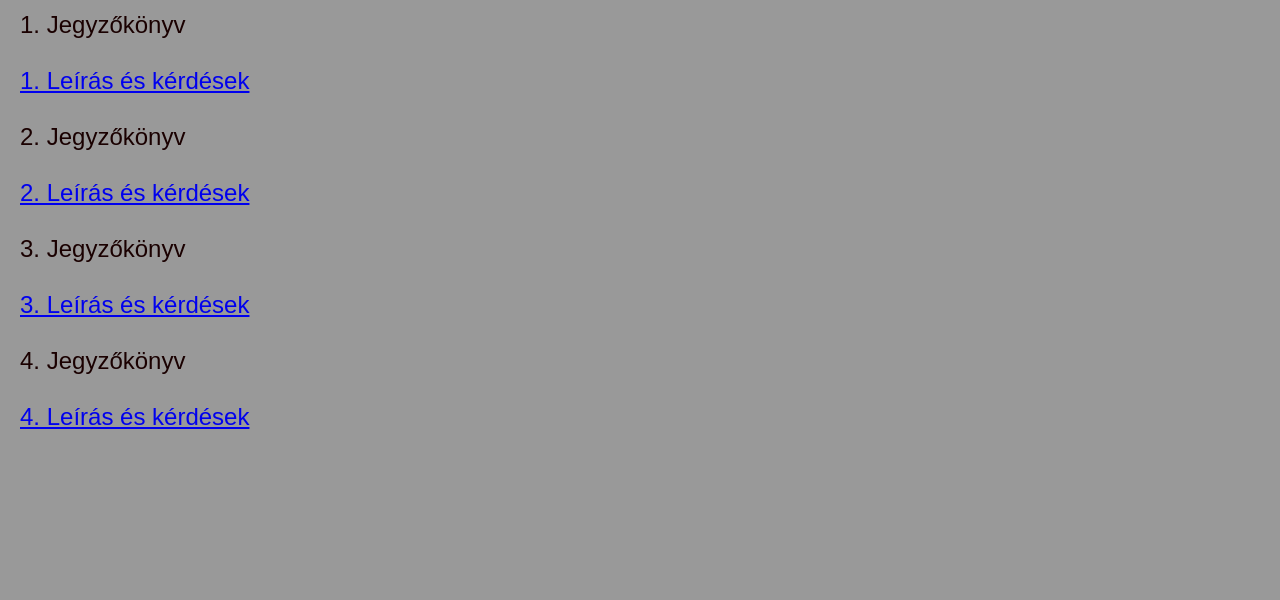
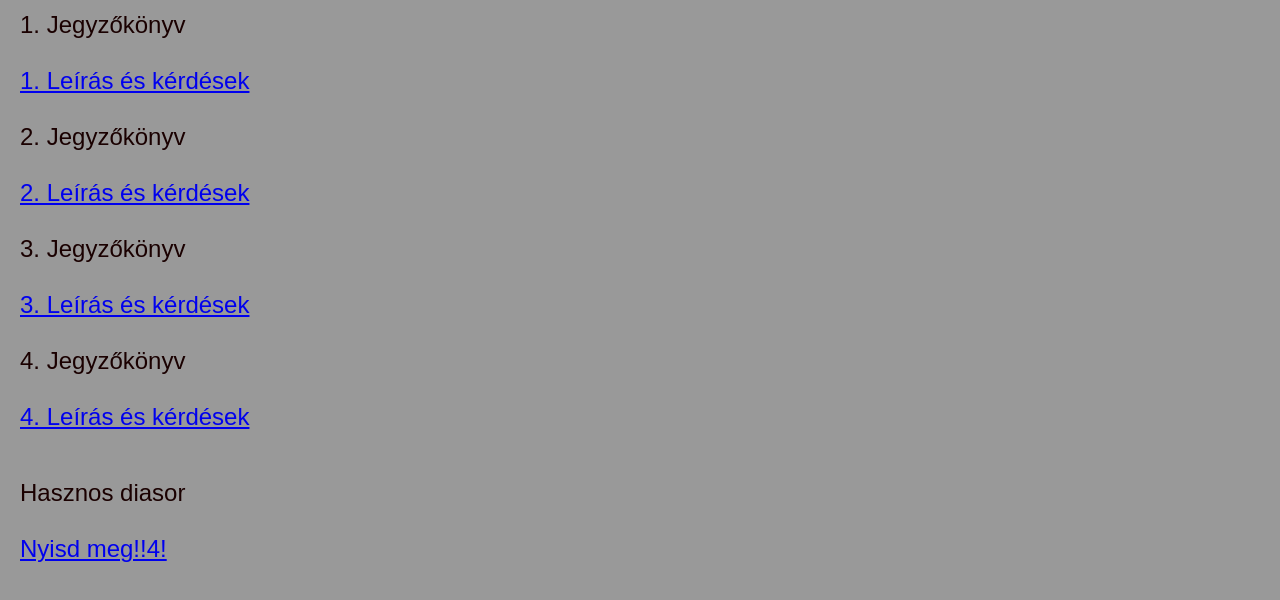
Before and after one commit to kriki1211/kriki1211.github.io, a plain HTML site: page jegyzetek.html in a window 1280 px wide. Shown: the part 158-758 px from the top of the page. Drawn offline with Linux system fonts and the light colour scheme.

Commit message:
Update jegyzetek.html

```diff
--- a/jegyzetek.html
+++ b/jegyzetek.html
@@ -29,5 +29,9 @@
 					4. Jegyzőkönyv  <br><br>
 					<a href="negyedikjegyzokonyv.pdf" download>  4. Leírás és kérdések </a><br><br>
 				</div>
+				<div class="bekezdes">
+					Hasznos diasor <br><br>
+					<a href="diasor.slides.html">  Nyisd meg!!4! </a><br><br>
+				</div>
     </body>
 </html>
```
